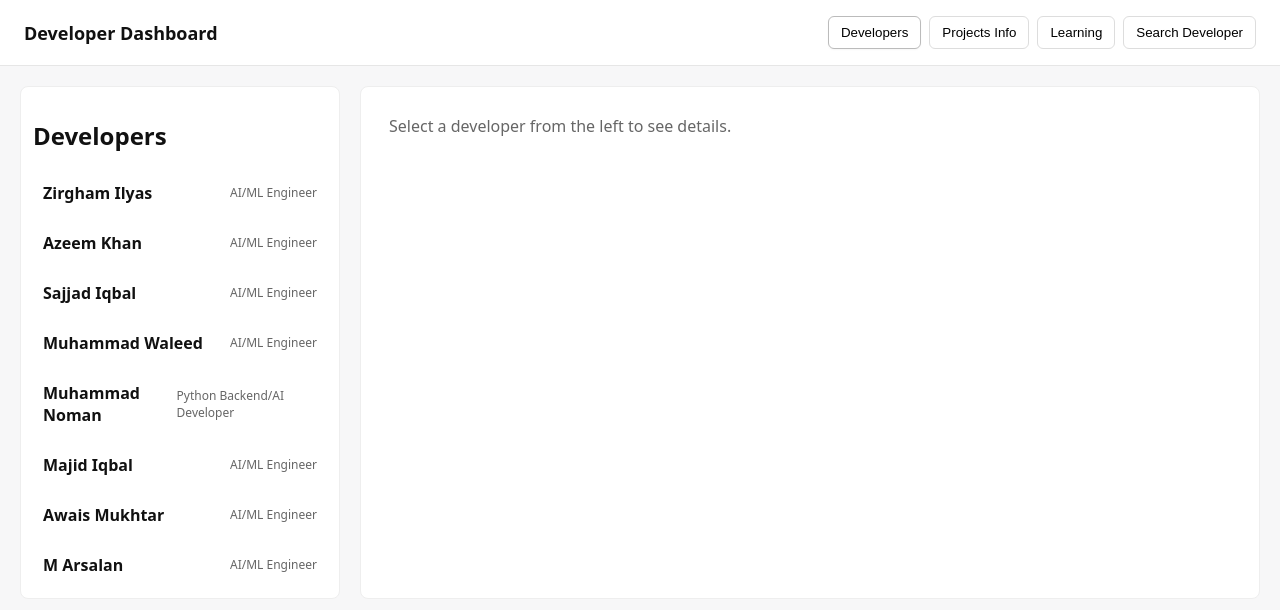
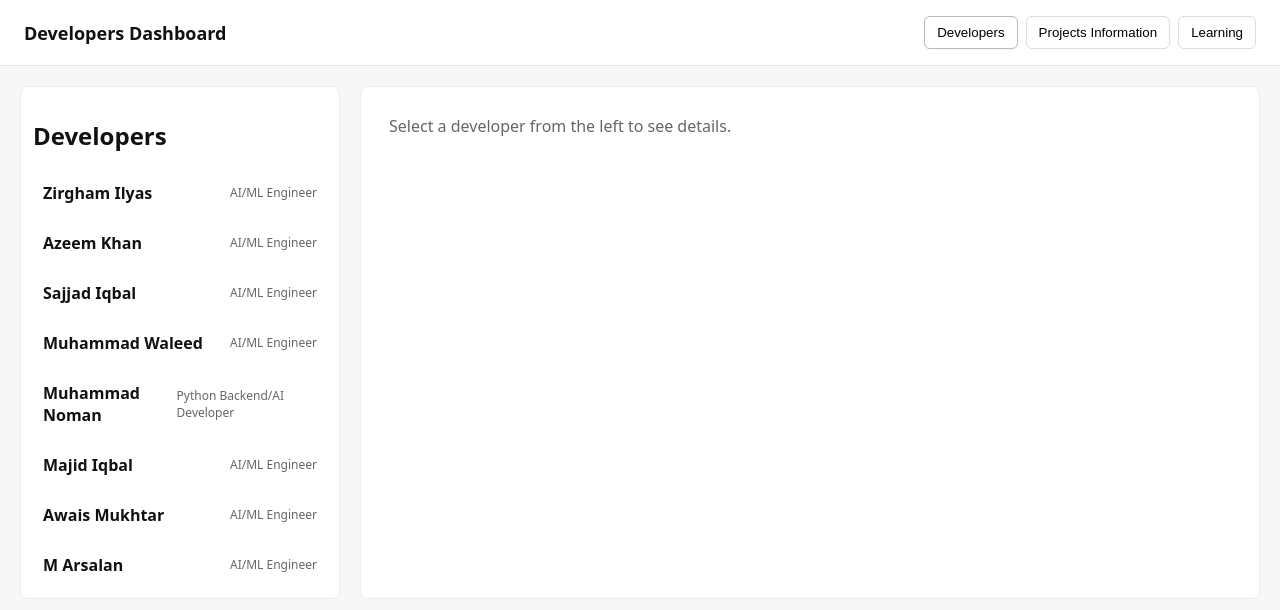
Before and after one commit to M-Arsalan09/AI-ML-Devs, a React (Create React App) app: page / in a window 1280 px wide. Shown: the top 610 px of the page. Built offline with nearby package versions, Linux system fonts and the light colour scheme.

Commit message:
Solved error

```diff
--- a/src/App.js
+++ b/src/App.js
@@ -1,53 +1,84 @@
-// src/App.js
+// in App.js, modify imports
 import React, { useEffect, useState } from "react";
 import DeveloperList from "./DeveloperList";
 import DeveloperDetails from "./DeveloperDetails";
-import LearningByField from "./LearningByField";
+import Learning from "./Learning";  // new
 import SearchDeveloper from "./SearchDeveloper";
 import "./App.css";
 
 function App() {
   const [data, setData] = useState([]);
   const [selectedDevIndex, setSelectedDevIndex] = useState(null);
-  const [tab, setTab] = useState("developers");
-  // possible tab values: "developers", "projects", "learning", "search"
+  const [tab, setTab] = useState("developers"); // possible values: 'developers', 'projects', 'learning'
 
   useEffect(() => {
     fetch("/data.json")
       .then(r => r.json())
-      .then(j => setData(j.Data || []))
-      .catch(err => console.error("Failed loading data:",err));
+      .then(json => {
+        setData(json.Data || []);
+      })
+      .catch(err => {
+        console.error("Failed to load data.json:", err);
+      });
   }, []);
 
   return (
     <div className="app">
       <header className="header">
-        <h1>Developer Dashboard</h1>
+        <h1>Developers Dashboard</h1>
         <div className="tabs">
-          <button className={tab==="developers"?"active":""} onClick={()=>setTab("developers")}>Developers</button>
-          <button className={tab==="projects"?"active":""} onClick={()=>setTab("projects")}>Projects Info</button>
-          <button className={tab==="learning"?"active":""} onClick={()=>setTab("learning")}>Learning</button>
-          <button className={tab==="search"?"active":""} onClick={()=>setTab("search")}>Search Developer</button>
+          <button
+            className={tab === "developers" ? "active" : ""}
+            onClick={() => setTab("developers")}
+          >
+            Developers
+          </button>
+          <button
+            className={tab === "projects" ? "active" : ""}
+            onClick={() => setTab("projects")}
+          >
+            Projects Information
+          </button>
+          <button
+            className={tab === "learning" ? "active" : ""}
+            onClick={() => setTab("learning")}
+          >
+            Learning
+          </button>
         </div>
       </header>
+
       <main className="main">
         {tab === "developers" && (
           <div className="layout">
             <div className="left">
-              <DeveloperList data={data} onSelect={i=>setSelectedDevIndex(i)} selectedIndex={selectedDevIndex}/>
+              <DeveloperList
+                data={data}
+                onSelect={i => setSelectedDevIndex(i)}
+                selectedIndex={selectedDevIndex}
+              />
             </div>
             <div className="right">
-              <DeveloperDetails developer={data[selectedDevIndex]} onBack={()=>setSelectedDevIndex(null)}/>
+              <DeveloperDetails
+                developer={data[selectedDevIndex]}
+                onBack={() => setSelectedDevIndex(null)}
+              />
             </div>
           </div>
         )}
+
         {tab === "projects" && (
           <div className="projects-frame">
-            <iframe src="/projects.html" title="Projects Info" style={{width:"100%", height:"80vh", border:"none"}}/>
+            <iframe
+              title="Projects Information"
+              src="/projects.html"
+              style={{ width: "100%", height: "80vh", border: "none" }}
+            />
           </div>
         )}
+
         {tab === "learning" && (
-          <LearningByField data={data}/>
+          <Learning data={data} />
         )}
         {tab === "search" && (
           <SearchDeveloper developers={data}/>
```
